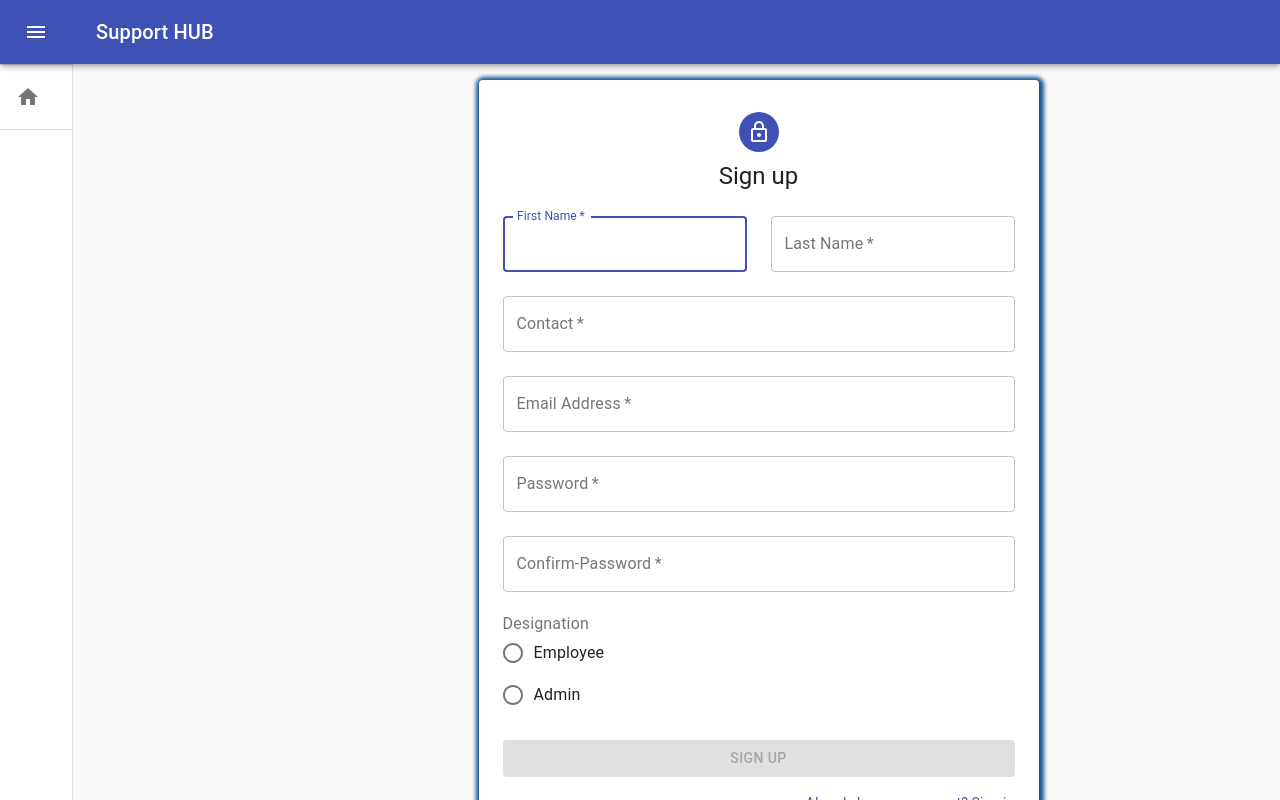
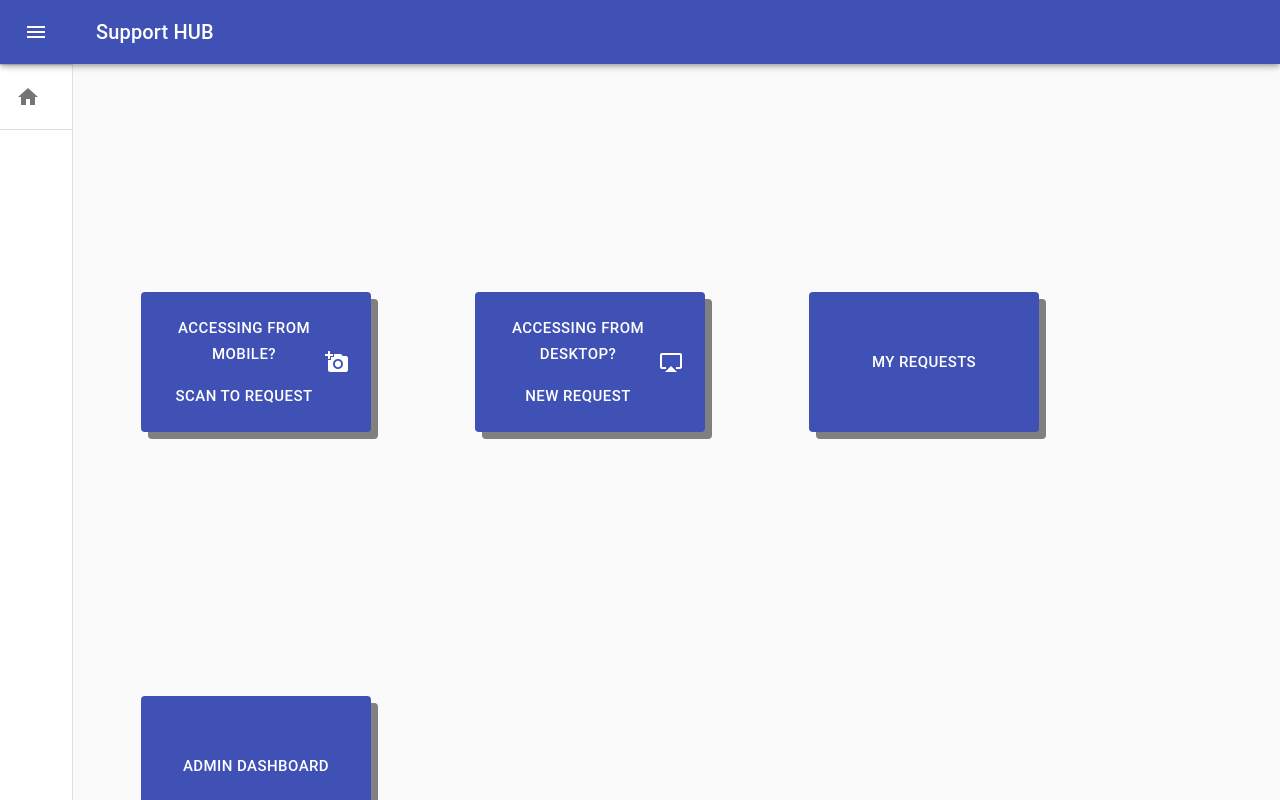
Before and after one commit to ignite-plus-2021/support_front, a React (Create React App) app: page / in a window 1280 px wide. Built offline with nearby package versions, Linux system fonts and the light colour scheme.

Commit message:
added landing page

```diff
--- /dev/null
+++ b/src/components/homePage.jsx
@@ -0,0 +1,126 @@
+import React, { useState } from "react";
+import Avatar from "@material-ui/core/Avatar";
+import Button from "@material-ui/core/Button";
+import CssBaseline from "@material-ui/core/CssBaseline";
+import TextField from "@material-ui/core/TextField";
+import Link from "@material-ui/core/Link";
+import Grid from "@material-ui/core/Grid";
+import LockOutlinedIcon from "@material-ui/icons/LockOutlined";
+import Typography from "@material-ui/core/Typography";
+import { makeStyles } from "@material-ui/core/styles";
+import Container from "@material-ui/core/Container";
+import FormControl from "@material-ui/core/FormControl";
+import FormControlLabel from "@material-ui/core/FormControlLabel";
+import FormLabel from "@material-ui/core/FormLabel";
+import Radio from "@material-ui/core/Radio";
+import RadioGroup from "@material-ui/core/RadioGroup";
+import axios from "axios";
+import SaveIcon from '@material-ui/icons/Save';
+import AddAPhotoIcon from '@material-ui/icons/AddAPhoto';
+import AirplayIcon from '@material-ui/icons/Airplay';
+
+
+
+const UseStyles = makeStyles((theme) => ({
+
+root:{
+
+},
+
+
+button:{
+margin:theme.spacing(3),
+marginTop:theme.spacing(30),
+marginLeft:theme.spacing(10),
+borderRadius: theme.shape.borderRadius,
+boxShadow: " 7px 7px grey",
+width:"230px",
+height:"140px",
+
+},
+
+p:{
+fontStyle:"bold",
+}
+
+
+}));
+
+
+
+
+ export const homePage = () => {
+
+    const classes = UseStyles();
+
+  return (
+    <div className={classes.root}>
+
+
+      <Grid container spacing={3}>
+
+
+            <Button
+                variant="contained"
+                color="primary"
+                size="large"
+                className={classes.button}
+
+            >
+                <div className={classes.buttonlabel}>
+                    <p>Accessing from Mobile?</p>
+                    <p>Scan to  Request</p>
+                </div>
+                {<AddAPhotoIcon/>}
+            </Button>
+
+
+
+
+            <Button
+                variant="contained"
+                color="primary"
+                size="large"
+                className={classes.button}
+
+            >
+                <div className={classes.buttonlabel}>
+                    <p>Accessing from Desktop?</p>
+                    <p>New Request</p>
+                </div>
+                {<AirplayIcon/>}
+            </Button>
+
+
+            <Button
+                variant="contained"
+                color="primary"
+                size="large"
+                className={classes.button}
+            >
+                <div className={classes.buttonlabel}>
+                    <p> My Requests</p>
+                </div>
+            </Button>
+
+
+            <Button
+                variant="contained"
+                color="primary"
+                size="large"
+                className={classes.button}
+            >
+                <div className={classes.buttonlabel}>
+                    <p>Admin Dashboard</p>
+                </div>
+            </Button>
+
+
+         </Grid>
+
+    </div>
+
+  );
+};
+
+export default homePage;
--- a/src/components/layout/layout.jsx
+++ b/src/components/layout/layout.jsx
@@ -18,6 +18,8 @@ import List from "@material-ui/core/List";
 import { Link, Route, Switch } from "react-router-dom";
 import Tooltip from "@material-ui/core/Tooltip";
 import SignUp from "../login/SignUp";
+import homePage from "../homePage";
+import SignIn from "../login/SignIn";
 
 const drawerWidth = 240;
 
@@ -206,7 +208,9 @@ export const Layout = () => {
       <main className={classes.content}>
         <div className={classes.appBarSpacer} />
         <Switch>
-          <Route key="/" exact path="/" component={SignUp} />
+          <Route key="/" exact path="/" component={homePage} />
+          <Route key="/register" exact path="/register" component={SignUp} />
+          <Route key="/login" exact path="/login" component={SignIn} />
         </Switch>
       </main>
     </div>
--- a/src/components/login/SignIn.jsx
+++ b/src/components/login/SignIn.jsx
@@ -1,4 +1,4 @@
-import React from 'react';
+import React,{ useState } from 'react';
 import Avatar from '@material-ui/core/Avatar';
 import Button from '@material-ui/core/Button';
 import CssBaseline from '@material-ui/core/CssBaseline';
@@ -6,14 +6,13 @@ import TextField from '@material-ui/core/TextField';
 import Link from '@material-ui/core/Link';
 import Grid from '@material-ui/core/Grid';
 import Box from '@material-ui/core/Box';
-import AppBar from "@material-ui/core/AppBar";
-import Toolbar from "@material-ui/core/Toolbar";
-import IconButton from "@material-ui/core/IconButton";
-import MenuIcon from "@material-ui/icons/Menu";
 import LockOutlinedIcon from '@material-ui/icons/LockOutlined';
 import Typography from '@material-ui/core/Typography';
 import { makeStyles } from '@material-ui/core/styles';
 import Container from '@material-ui/core/Container';
+import axios from "axios";
+
+
 
 function Copyright() {
   return (
@@ -69,26 +68,37 @@ const useStyles = makeStyles((theme) => ({
 }));
 
 export default function SignIn() {
+  const [userName, setUserName] = useState("");
+  const [password, setPassword] = useState("");
   const classes = useStyles();
+
+  const UserLogin = () => {
+    const jsonBody = {
+      userName: userName,
+      password: password,
+
+    };
+
+
+    axios
+      .post("http://localhost:8080/api/login", jsonBody)
+
+      .then((response) => {
+        if (response.status === 200) {
+          alert("Logged in sucessfully");
+        }
+      })
+      .catch((error) => {
+        console.log("Invalid Email or Password");
+      });
+  };
+
+
+
+
 
   return (
   <div className={classes.root}  >
-      <AppBar position="static" >
-        <Toolbar>
-          <IconButton
-            edge="start"
-            className={classes.menuButton}
-            color="inherit"
-            aria-label="menu">
-            <MenuIcon />
-          </IconButton>
-
-          <Typography variant="h6" className={classes.title}>
-            Support Hub
-          </Typography>
-          <Button color="inherit">Logout</Button>
-        </Toolbar>
-      </AppBar>
 
       <div className={classes.mainContent}>
           <Container component="main" maxWidth="xs">
@@ -114,10 +124,10 @@ export default function SignIn() {
                         variant="outlined"
                         required
                         fullWidth
-                id="userid"
-                label="User ID"
-                name="userid"
-                autoComplete="userid"
+                        id="userName"
+                        label="userName"
+                        name="userName"
+                        autoComplete="userName"
                       />
                     </Grid>
 
@@ -134,15 +144,22 @@ export default function SignIn() {
                         autoComplete="current-password"
                       />
                     </Grid>
+                </Grid>
 
 
-          </Grid>
+
+
                 <Button
-            type="submit"
                       fullWidth
                       variant="contained"
                       color="primary"
                       className={classes.submit}
+                      onClick={UserLogin}
+
+                      disabled={
+                        userName === "" ||
+                        password === ""
+                        }
                     >
                       Sign In
                     </Button>
@@ -167,10 +184,6 @@ export default function SignIn() {
 
 
 
-
-
-
-
               </form>
     </div>
 
--- a/src/components/login/SignUp.jsx
+++ b/src/components/login/SignUp.jsx
@@ -77,7 +77,7 @@ export const SignUp = () => {
       role: designation,
     };
     axios
-      .post("http://localhost:8080/register", jsonBody)
+      .post("http://localhost:8080/api/register", jsonBody)
 
       .then((response) => {
         if (response.status === 200) {
```
Also changed, not shown: src/Service/UserServices.js (deleted, +0 -20 lines), src/components/login/UserComponent.js (deleted, +0 -81 lines). Lines whose indentation alone changed are shown as unchanged.
